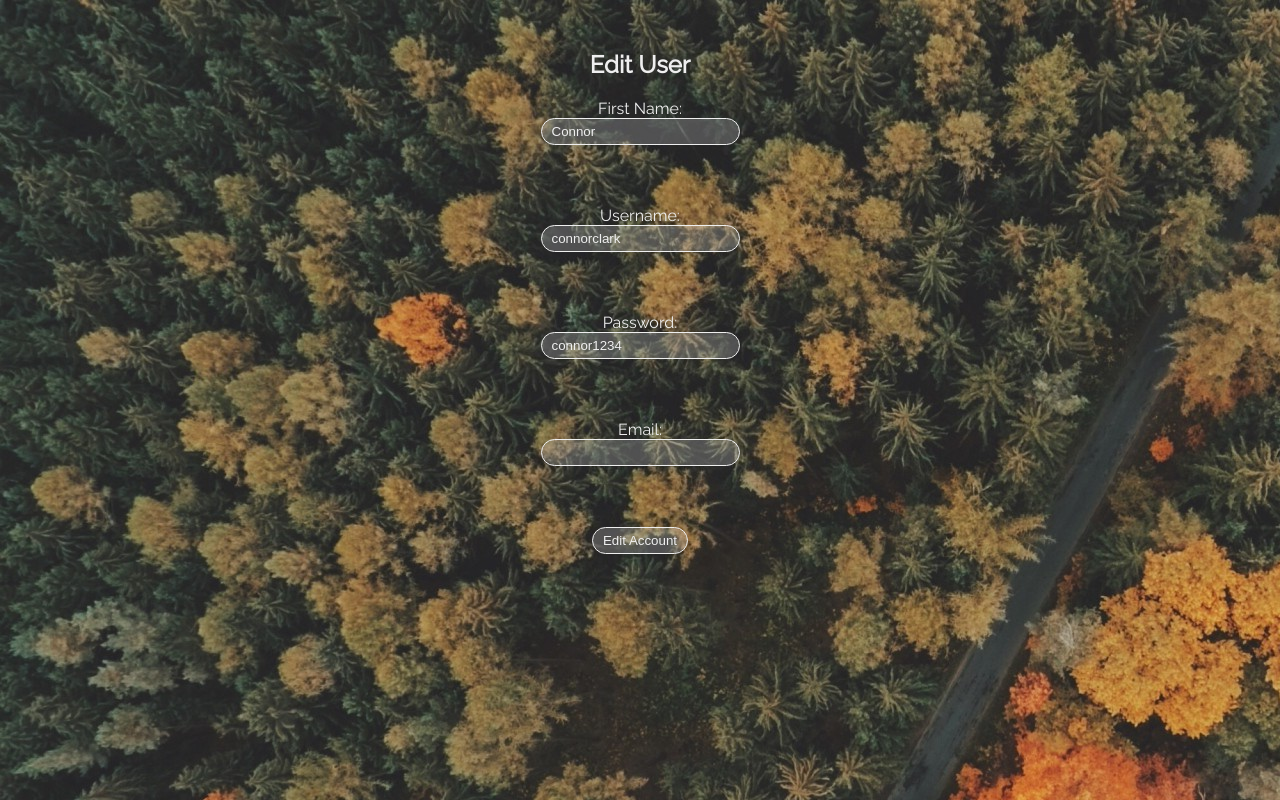
After one commit to connorclark27/Clark_C_3014_r3, a PHP site: page /admin/admin_edituser.php in a window 1280 px wide. The commit adds this page. Run offline with PHP 8.4, Linux system fonts and the light colour scheme; a user stored in the database is signed in; data comes from the database, SQL or seed files in the repository.

Commit message:
working edit user, redirect still has some bugs

```diff
--- /dev/null
+++ b/admin/admin_edituser.php
@@ -0,0 +1,44 @@
+<?php
+	require_once('phpscripts/config.php');
+	//confirm_logged_in();
+
+	$id = $_SESSION['users_id'];
+	$tbl = "tbl_user";
+	$col = "user_id";
+	$popForm = getSingle($tbl, $col, $id);
+	$info = mysqli_fetch_array($popForm);
+	//echo $info;
+
+	if(isset($_POST['submit'])){
+		$fname = trim($_POST['fname']);
+		$username = trim($_POST['username']);
+		$password = trim($_POST['password']);
+		$email = trim($_POST['email']);
+		$result = editUser($id, $fname, $username, $password, $email);
+		$message = $result;
+	}
+?>
+<!doctype html>
+<html>
+<head>
+<meta charset="UTF-8">
+<title>Edit User</title>
+<link rel="stylesheet" href="css/app.css">
+<link href="https://fonts.googleapis.com/css?family=Raleway" rel="stylesheet">
+</head>
+<body>
+	<h2 id="welcomeTitle">Edit User</h2>
+	<?php if(!empty($message)){echo $message;} ?>
+	<form action="admin_edituser.php" method="post">
+		<label class="createLabel">First Name:</label>
+		<input type="text" name="fname" value="<?php echo $info['user_fname'];  ?>"><br><br>
+		<label class="createLabel">Username:</label>
+		<input type="text" name="username" value="<?php echo $info['user_name'];  ?>"><br><br>
+		<label class="createLabel">Password:</label>
+		<input type="text" name="password" value="<?php echo $info['user_pass'];  ?>"><br><br>
+		<label class="createLabel">Email:</label>
+		<input type="text" name="email" value="<?php echo $info['user_email'];  ?>"><br><br>
+		<input type="submit" name="submit" value="Edit Account">
+	</form>
+</body>
+</html>
--- a/admin/css/app.css
+++ b/admin/css/app.css
@@ -1,5 +1,6 @@
 body {
 	background-image: url(../images/background.jpg);
+	color: white;
 }
 
 
@@ -11,12 +12,34 @@ h1
 	margin-top: 200px;
 }
 
+a
+{
+	text-decoration: none;
+	color: white;
+}
+
 #welcomeTitle
 {
 	color: #efefef;
 	text-align: center;
 	font-family: 'Raleway', sans-serif;
 	margin-top: 50px;
+}
+
+.deleteButton
+{
+	border-radius: 100px;
+	border: solid 1px #efefef;
+	background-color: rgba(255, 255, 255, .2);
+	color: #efefef;
+	padding-left: 5px;
+	padding-right: 5px;
+	transition: .5s;
+}
+
+.deleteButton:hover
+{
+	background-color: rgba(255, 255, 255, .6);
 }
 
 #logo
--- a/admin/phpscripts/caller.php
+++ b/admin/phpscripts/caller.php
@@ -6,9 +6,14 @@
 		$dir = $_GET['caller_id'];
 		if($dir == "logout"){
 			logged_out();
+		}else if($dir == "delete") {
+			$id = $_GET['id'];
+			deleteUser($id);
 		}else{
 			echo "Caller id was passed incorrectly.";
 		}
 	}
 
+
+
 ?>
--- a/admin/phpscripts/user.php
+++ b/admin/phpscripts/user.php
@@ -12,9 +12,35 @@
 			$message = "Please try again.";
 			return $message;
 		}
+	}
 
-		//hash $password (scramble it up)
-		$hashed = hash('sha512', $password);
+	function editUser($id, $fname, $username, $password, $email) {
+		include('connect.php');
+
+		$updatestring = "UPDATE tbl_user SET user_fname='{$fname}', user_name='{$username}', user_pass='{$password}', user_email='{$email}' WHERE user_id={$id}";
+		$updatequery = mysqli_query($link, $updatestring);
+
+		if($updatequery) {
+			redirect_to("admin_index.php");
+		}else{
+			$message = "Woops! There was an error";
+			return $message;
+		}
+
+		mysqli_close($link);
+	}
+
+	function deleteUser($id) {
+		include('connect.php');
+		$delstring = "DELETE FROM tbl_user WHERE user_id = {$id}";
+		$delquery = mysqli_query($link, $delstring);
+		if($delquery) {
+			redirect_to("../admin_index.php");
+		}else{
+			$message = "Unable to delete user.";
+			return $message;
+		}
+		mysqli_close($link);
 	}
 
 
```
Also changed, not shown: admin/admin_deleteuser.php (added, +23 -0 lines), admin/admin_index.php (+16 -1 lines), tutorials.txt (+2 -11 lines).
